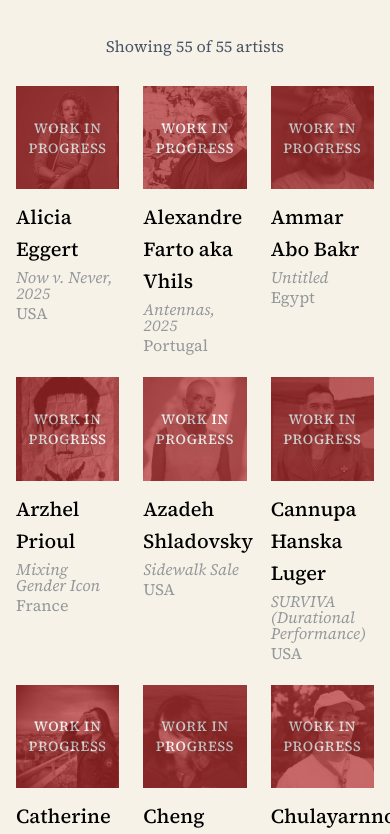
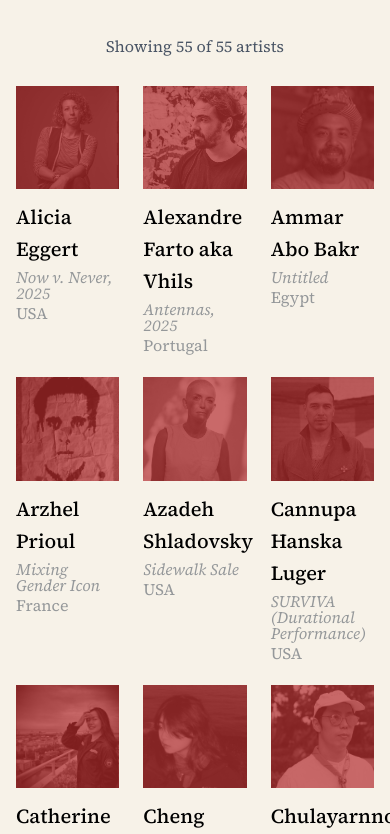
Before and after one commit to ssypark/uncommissioned-map, a React (Vite) app: page / in a window 390 px wide. Shown: the part 970-1804 px from the top of the page. Built offline with nearby package versions, Linux system fonts and the light colour scheme.

Commit message:
updated hover

```diff
--- a/src/components/FilterArtistGrid.jsx
+++ b/src/components/FilterArtistGrid.jsx
@@ -335,11 +335,6 @@ export default function FilterArtistGrid({ artists: artistsProp = artists, darkM
                 />
                 {/* Red Overlay on Hover - Default visible on mobile */}
                 <div className="absolute inset-0 bg-[#B42C2C] flex items-center justify-center opacity-70 md:opacity-0 md:group-hover:opacity-70 transition-opacity duration-300">
-                  <div className="text-center">
-                    <p className="text-white font-['Source_Serif_4','serif'] text-sm md:text-base font-medium tracking-wider drop-shadow-lg">
-                      WORK IN<br/>PROGRESS
-                    </p>
-                  </div>
                 </div>
               </div>
 
```
